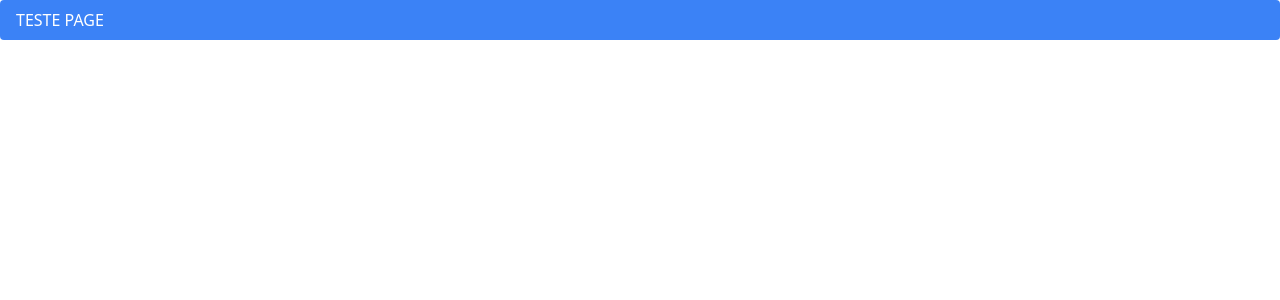
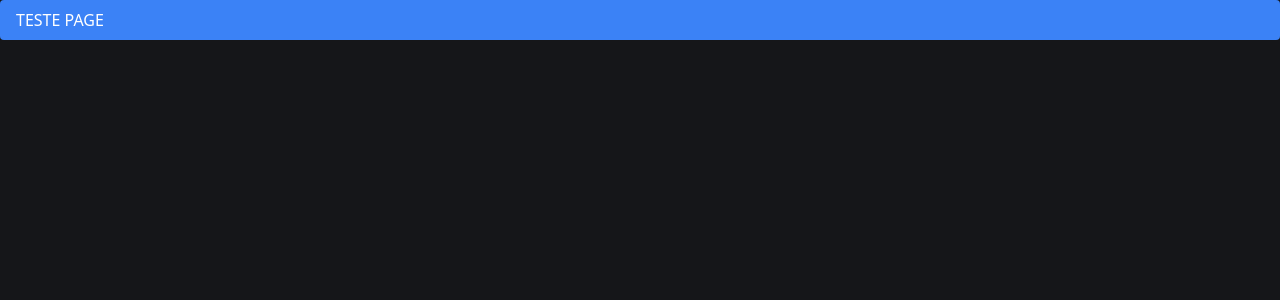
Before and after one commit to brunojoaquim1/barbershop-app, a Next.js app: page /about in a window 1280 px wide. Shown: the top 300 px of the page. Built offline with nearby package versions, Linux system fonts and the light colour scheme.

Commit message:
chore: add husky and lintstaged

```diff
--- a/app/globals.css
+++ b/app/globals.css
@@ -2,87 +2,48 @@
 @tailwind components;
 @tailwind utilities;
 
-@layer utilities {
-  .text-balance {
-    text-wrap: balance;
+@layer base {
+  .dark {
+    --background: 225 9% 9%;
+    --foreground: 210 40% 98%;
+
+    --card: 228 9% 11%;
+    --card-foreground: 210 40% 98%;
+
+    --popover: 228 9% 11%;
+    --popover-foreground: 210 40% 98%;
+
+    --primary: 252 100% 69%;
+    --primary-foreground: 0 0% 100%;
+
+    --secondary: 228 6% 16%;
+    --secondary-foreground: 210 40% 98%;
+
+    --muted: 228 6% 16%;
+    --muted-foreground: 215 20.2% 65.1%;
+
+    --accent: 228 6% 16%;
+    --accent-foreground: 210 40% 98%;
+
+    --destructive: 0 84% 60%;
+    --destructive-foreground: 210 40% 98%;
+
+    --border: 228 6% 16%;
+    --input: 228 6% 16%;
+    --ring: 212.7 26.8% 83.9%;
+
+    --radius: 0.5rem;
   }
 }
 
 @layer base {
-  :root {
-    --background: oklch(1 0 0);
-    --foreground: oklch(0.145 0 0);
-    --card: oklch(1 0 0);
-    --card-foreground: oklch(0.145 0 0);
-    --popover: oklch(1 0 0);
-    --popover-foreground: oklch(0.145 0 0);
-    --primary: oklch(0.205 0 0);
-    --primary-foreground: oklch(0.985 0 0);
-    --secondary: oklch(0.97 0 0);
-    --secondary-foreground: oklch(0.205 0 0);
-    --muted: oklch(0.97 0 0);
-    --muted-foreground: oklch(0.556 0 0);
-    --accent: oklch(0.97 0 0);
-    --accent-foreground: oklch(0.205 0 0);
-    --destructive: oklch(0.577 0.245 27.325);
-    --border: oklch(0.922 0 0);
-    --input: oklch(0.922 0 0);
-    --ring: oklch(0.708 0 0);
-    --chart-1: oklch(0.809 0.105 251.813);
-    --chart-2: oklch(0.623 0.214 259.815);
-    --chart-3: oklch(0.546 0.245 262.881);
-    --chart-4: oklch(0.488 0.243 264.376);
-    --chart-5: oklch(0.424 0.199 265.638);
-    --radius: 0.625rem;
-    --sidebar: oklch(0.985 0 0);
-    --sidebar-foreground: oklch(0.145 0 0);
-    --sidebar-primary: oklch(0.205 0 0);
-    --sidebar-primary-foreground: oklch(0.985 0 0);
-    --sidebar-accent: oklch(0.97 0 0);
-    --sidebar-accent-foreground: oklch(0.205 0 0);
-    --sidebar-border: oklch(0.922 0 0);
-    --sidebar-ring: oklch(0.708 0 0);
+  * {
+    @apply border-border antialiased;
   }
-  .dark {
-    --background: oklch(0.145 0 0);
-    --foreground: oklch(0.985 0 0);
-    --card: oklch(0.205 0 0);
-    --card-foreground: oklch(0.985 0 0);
-    --popover: oklch(0.205 0 0);
-    --popover-foreground: oklch(0.985 0 0);
-    --primary: oklch(0.922 0 0);
-    --primary-foreground: oklch(0.205 0 0);
-    --secondary: oklch(0.269 0 0);
-    --secondary-foreground: oklch(0.985 0 0);
-    --muted: oklch(0.269 0 0);
-    --muted-foreground: oklch(0.708 0 0);
-    --accent: oklch(0.269 0 0);
-    --accent-foreground: oklch(0.985 0 0);
-    --destructive: oklch(0.704 0.191 22.216);
-    --border: oklch(1 0 0 / 10%);
-    --input: oklch(1 0 0 / 15%);
-    --ring: oklch(0.556 0 0);
-    --chart-1: oklch(0.809 0.105 251.813);
-    --chart-2: oklch(0.623 0.214 259.815);
-    --chart-3: oklch(0.546 0.245 262.881);
-    --chart-4: oklch(0.488 0.243 264.376);
-    --chart-5: oklch(0.424 0.199 265.638);
-    --sidebar: oklch(0.205 0 0);
-    --sidebar-foreground: oklch(0.985 0 0);
-    --sidebar-primary: oklch(0.488 0.243 264.376);
-    --sidebar-primary-foreground: oklch(0.985 0 0);
-    --sidebar-accent: oklch(0.269 0 0);
-    --sidebar-accent-foreground: oklch(0.985 0 0);
-    --sidebar-border: oklch(1 0 0 / 10%);
-    --sidebar-ring: oklch(0.556 0 0);
-  }
-  .theme {
-    --font-sans: var(--font-sans);
+  html {
+    @apply h-full;
   }
   body {
-    @apply bg-background text-foreground;
-  }
-  html {
-    @apply font-sans;
+    @apply h-full bg-background text-foreground;
   }
 }
--- a/app/layout.tsx
+++ b/app/layout.tsx
@@ -1,5 +1,4 @@
 import type { Metadata } from "next"
-import { GeistSans } from "geist/font/sans"
 import { GeistMono } from "geist/font/mono"
 import "./globals.css"
 
@@ -14,7 +13,7 @@
   children: React.ReactNode
 }) {
   return (
-    <html lang="en" className={GeistSans.variable}>
+    <html lang="en" className="dark">
       <body className={`${GeistMono.variable} antialiased`}>{children}</body>
     </html>
   )
--- a/app/page.tsx
+++ b/app/page.tsx
@@ -2,7 +2,7 @@
 
 export default function Home() {
   return (
-    <div className="flex min-h-screen flex-col items-center justify-center bg-slate-600 p-24">
+    <div>
       <Button variant="outline" size="lg">
         Test Button
       </Button>
--- a/tailwind.config.ts
+++ b/tailwind.config.ts
@@ -1,6 +1,7 @@
-import type { Config } from "tailwindcss";
+import type { Config } from "tailwindcss"
 
 const config: Config = {
+  darkMode: "class",
   content: [
     "./pages/**/*.{js,ts,jsx,tsx,mdx}",
     "./components/**/*.{js,ts,jsx,tsx,mdx}",
@@ -9,11 +10,15 @@
   theme: {
     extend: {
       colors: {
-        background: "var(--background)",
-        foreground: "var(--foreground)",
+        background: "hsl(var(--background))",
+        foreground: "hsl(var(--foreground))",
+        border: "hsl(var(--border))",
+        input: "hsl(var(--input))",
+        ring: "hsl(var(--ring))",
       },
     },
   },
   plugins: [],
-};
-export default config;
+}
+
+export default config
```
Also changed, not shown: package.json (+10 -1 lines), .eslintrc.json, .lintstaged.json (added), 2 other files (tests, documents, lock files or other folders).
